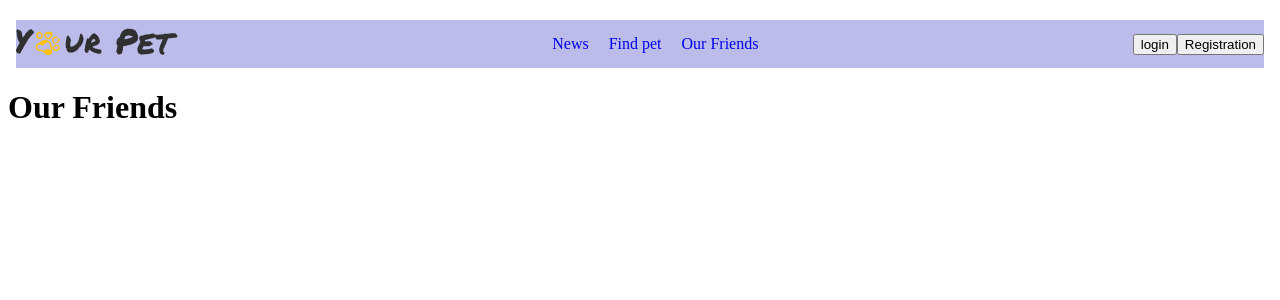
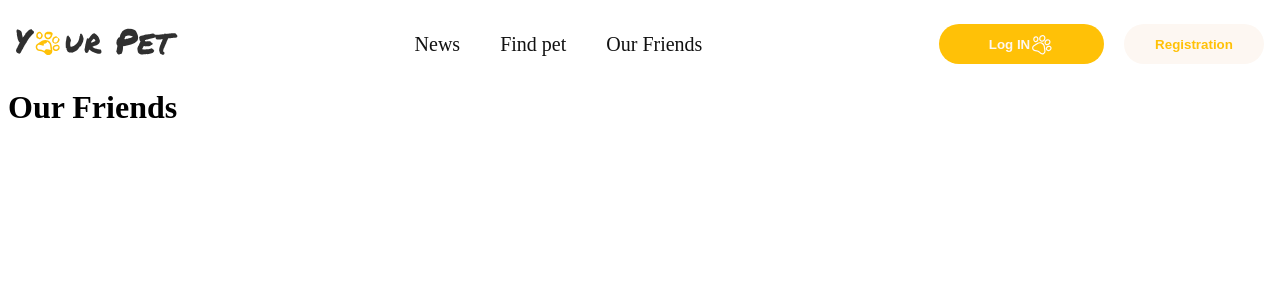
Before and after one commit to lordferro/your-pet-frontend, a React (Create React App) app: page /yourPet/friends in a window 1280 px wide. Shown: the top 300 px of the page. Built offline with nearby package versions, Linux system fonts and the light colour scheme.

Commit message:
add buttons, fix page404

```diff
--- a/src/components/App.jsx
+++ b/src/components/App.jsx
@@ -1,9 +1,10 @@
-import { Navigate, Route, Routes } from 'react-router-dom';
+import { Route, Routes } from 'react-router-dom';
 import { Layout } from './Layout';
 import MainPage from 'pages/MainPage';
 import NewsPage from 'pages/NewsPage';
 import NoticesPage from 'pages/NoticesPage';
 import OurFriendsPage from 'pages/OurFriendsPage';
+import PageNotFound from 'pages/PageNotFound';
 
 export const App = () => {
   return (
@@ -15,7 +16,7 @@ export const App = () => {
           <Route path="/notices" element={<NoticesPage />} />
           <Route path="/friends" element={<OurFriendsPage />} />
         </Route>
-        <Route path="*" element={<Navigate to="/" replace />} />
+        <Route path="*" element={<PageNotFound />} />
       </Routes>
     </>
   );
--- a/src/components/AuthNav/Auth.module.css
+++ b/src/components/AuthNav/Auth.module.css
@@ -0,0 +1,42 @@
+@import '../../styles/colors.module.css';
+
+.AuthNavContainer {
+    display: flex;
+}
+
+.buttonLogin {
+    display: flex;
+    align-items: center;
+    justify-content: center;
+    width: 165px;
+    height: 40px;
+    color: var(--backgorund-color);
+    background-color: var(--yellow-color);
+    border-radius: 40px;
+    border-color: transparent;
+    font-size: 16;
+    font-weight: 700;
+    cursor: pointer;
+    margin-right: 20px;
+}
+.buttonLogin:hover {
+    transform: scale(1.03);
+  }
+
+.buttonReg {
+    display: flex;
+    align-items: center;
+    justify-content: center;
+    width: 140px;
+    height: 40px;
+    color: var(--yellow-color);
+    background-color: var(--backgorund-color);
+    border-radius: 40px;
+    border-color: transparent;
+    font-size: 16;
+    font-weight: 700;
+    cursor: pointer;
+}
+.buttonReg:hover {
+    transform: scale(1.03);
+  }
--- a/src/components/AuthNav/AuthNav.jsx
+++ b/src/components/AuthNav/AuthNav.jsx
@@ -1,9 +1,19 @@
+import css from './Auth.module.css';
+import pawprint1 from '../../images/pawprint1.svg';
+
 export const AuthNav = () => {
+
+  const handleLoginClick = () => {
+    console.log('Log IN button clicked!');
+  };
   return (
     <div>
-      <div>
-        <button>login</button>
-        <button>Registration</button>
+      <div className={css.AuthNavContainer}>
+        <button type="button" className={css.buttonLogin} onClick={handleLoginClick}>
+          Log IN
+          <img src={pawprint1} alt="pawprint" width={24} height={21} />
+        </button>
+        <button type='button' className={css.buttonReg}>Registration</button>
       </div>
     </div>
   );
--- a/src/components/Header/Header.jsx
+++ b/src/components/Header/Header.jsx
@@ -7,9 +7,9 @@ import { AuthNav } from '../AuthNav/AuthNav';
 const Header = () => {
   return (
     <header className={css.header}>
-      <Logo className={css.logo} />
-      <Navigation />
-      <AuthNav className={css.buttons} />
+      <Logo className={css.logo}/>
+      <Navigation className={css.navigation}/>
+      <AuthNav className={css.buttons}/>
     </header>
   );
 };
--- a/src/components/Header/Header.module.css
+++ b/src/components/Header/Header.module.css
@@ -1,3 +1,4 @@
+/* Header.module.css */
 
 .header {
   display: flex;
@@ -6,5 +7,15 @@
   width: 1248px;
   height: 48px;
   margin: 20px auto;
-  background-color: rgb(188, 188, 235);
 }
+
+/* Стили для элемента 1 (Logo) */
+.logo {
+  /* Убедитесь, что у компонента Logo задано свойство width, чтобы установить его размеры */
+}
+
+/* Стили для элемента 2 (Navigation) */
+.navigation {
+  /* Убедитесь, что у компонента Navigation задано свойство width, чтобы установить его размеры */
+  margin-left: 160px;
+}
--- a/src/components/Logo/Logo.jsx
+++ b/src/components/Logo/Logo.jsx
@@ -1,12 +1,13 @@
 import React from 'react';
-import logo from "../../images/logo-desktop.svg"
+import logo from '../../images/logo-desktop.svg';
 import { Link } from 'react-router-dom';
 
 const Logo = () => {
   return (
-    <div className="logo">
-      <Link to="/"><img src={logo} alt="logo"/></Link>
-
+    <div>
+      <Link to="/">
+        <img src={logo} alt="logo" width={162} />
+      </Link>
     </div>
   );
 };
--- a/src/components/Navigation/Navigation.jsx
+++ b/src/components/Navigation/Navigation.jsx
@@ -1,22 +1,20 @@
 import React from 'react';
 import css from './Navigation.module.css';
-// import NewsPage from 'pages/NewsPage';
-// import OurFriendsPage from 'pages/OurFriendsPage';
-// import NoticesPage from 'pages/NoticesPage';
-import { Link } from 'react-router-dom';
+import {NavLink } from 'react-router-dom';
 
 const Navigation = () => {
+
   return (
     <nav>
       <ul className={css.navigation}>
       <li>
-          <Link to="/news">News</Link>
+      <NavLink to="/news" >News</NavLink>
         </li>
         <li>
-          <Link to="/notices">Find pet</Link>
+          <NavLink to="/notices">Find pet</NavLink>
         </li>
         <li>
-          <Link to="/friends">Our Friends</Link>
+          <NavLink to="/friends">Our Friends</NavLink>
         </li>
       </ul>
     </nav>
--- a/src/components/Navigation/Navigation.module.css
+++ b/src/components/Navigation/Navigation.module.css
@@ -1,6 +1,10 @@
+@import '../../styles/colors.module.css';
+
 .navigation {
     text-decoration: none;
     display:flex;
+    font-size: 20px;
+    font-weight: 500;
 }
 
 ul {
@@ -11,7 +15,7 @@ ul {
   }
 
   ul li {
-    margin-right: 20px;
+    margin-right: 40px;
   }
 
   ul li:last-child {
@@ -20,4 +24,11 @@ ul {
 
   ul li a {
     text-decoration: none;
+    color: var(--black-color);
   }
+
+  .navigation li a:hover,
+  .navigation li a:focus,
+  .navigation li a:active {
+    color: var(--yellow-color)
+  }
--- /dev/null
+++ b/src/pages/PageNotFound.jsx
@@ -0,0 +1,7 @@
+export default function PageNotFound() {
+    return (
+      <div>
+        <h1>PageNotFound</h1>
+      </div>
+    );
+  }
--- a/src/styles/colors.module.css
+++ b/src/styles/colors.module.css
@@ -5,7 +5,6 @@
     --black-color: #111111;
     --blue-color: #54ADFF;
     --blue-light-color: #CCE4FB;
-    --warning-color: #ffc107;
     --green-color: #00C3AD;
     --red-color: #F43F5E;
   }
```
Also changed, not shown: src/components/UserNav/UserNav.jsx (added, +10 -0 lines), src/images/pawprint1.svg (added).
